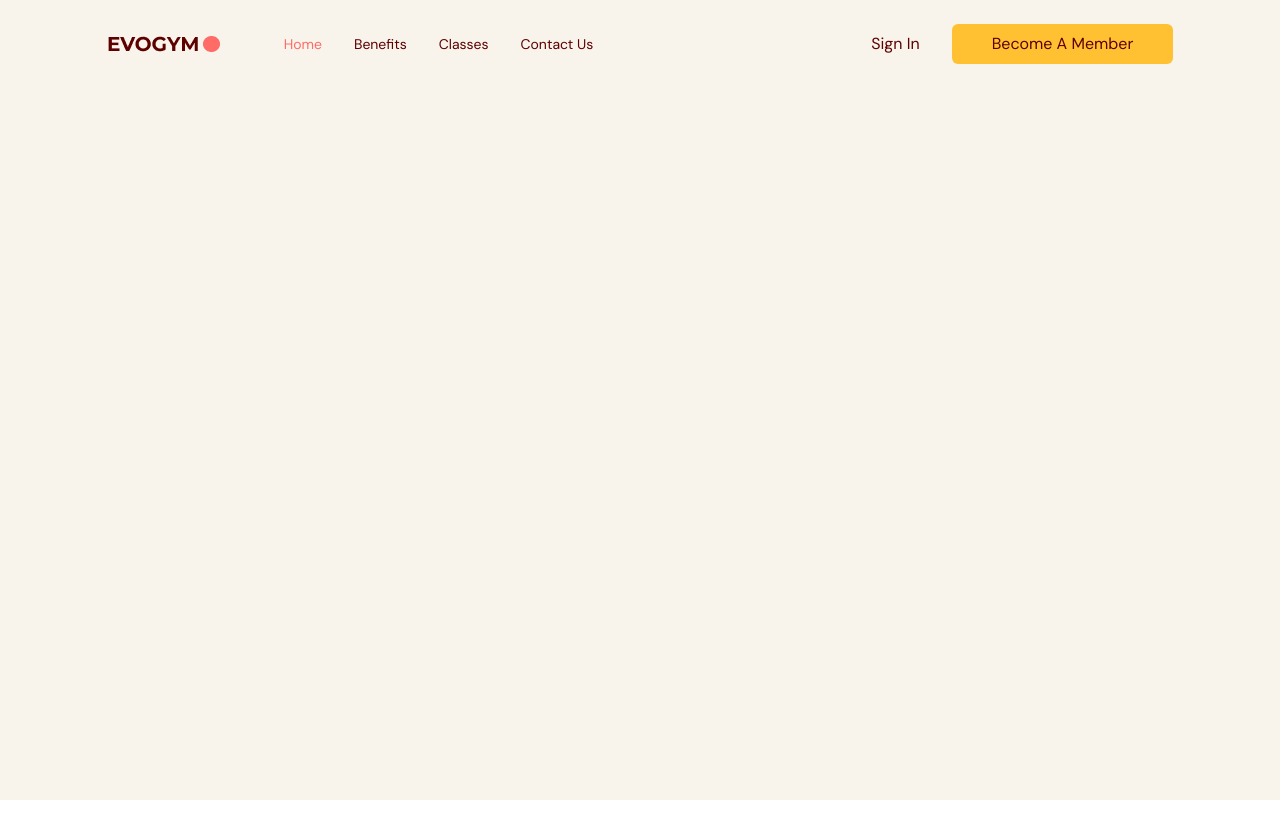
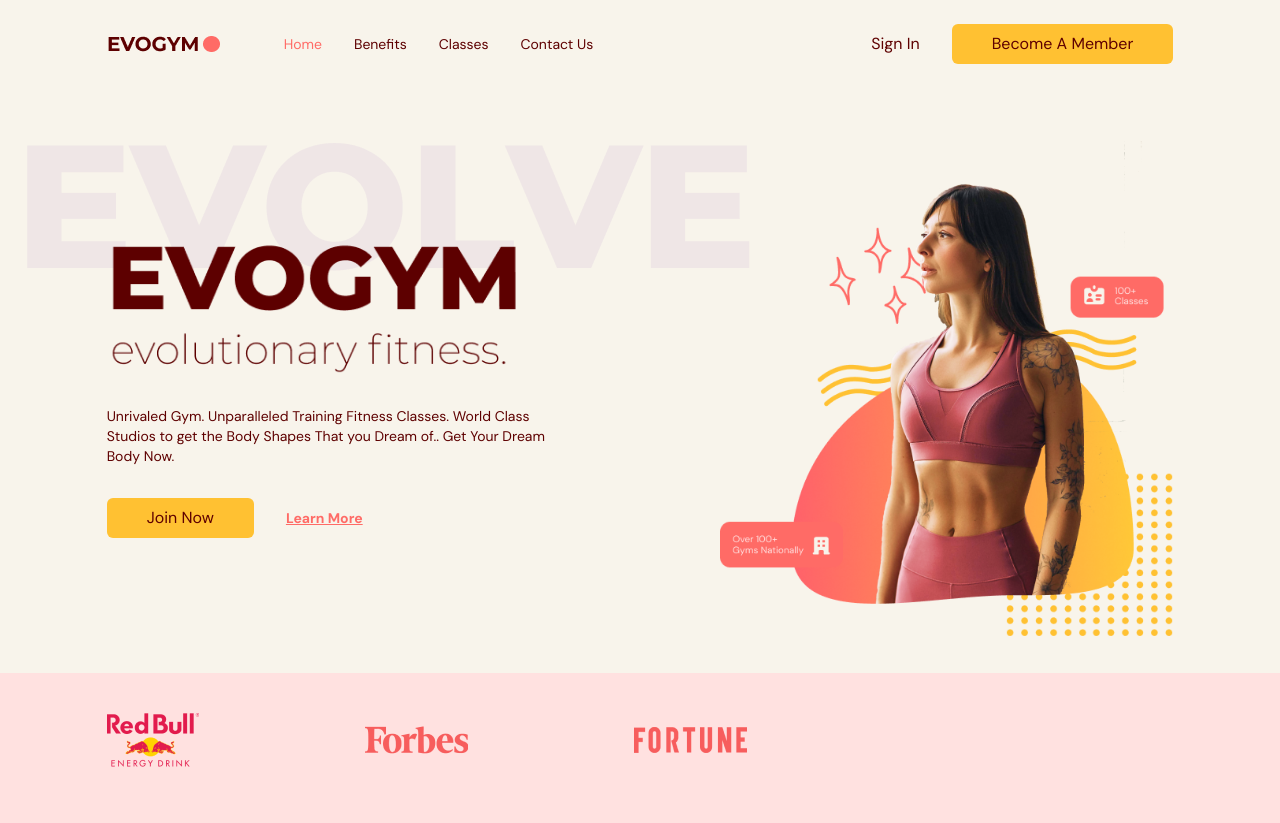
Before and after one commit to markgmz92/gym-typescript, a React (Vite) app: page / in a window 1280 px wide. Before the commit the page ends 800 px from the top, so only its background shows below. Built offline with nearby package versions, Linux system fonts and the light colour scheme.

Commit message:
Home page complete

```diff
--- a/src/App.tsx
+++ b/src/App.tsx
@@ -1,4 +1,5 @@
 import Navbar from "@/scenes/navbar/index.tsx";
+import Home from "@/scenes/home";
 import { useEffect, useState } from "react";
 import { SelectedPage } from "@/shared/types";
 
@@ -29,6 +30,7 @@
         selectedPage={selectedPage}
         setSelectedPage={setSelectedPage}
       />
+      <Home setSelectedPage={setSelectedPage} />
     </div>
   );
 }
--- /dev/null
+++ b/src/scenes/home/index.tsx
@@ -0,0 +1,103 @@
+import { SelectedPage } from "@/shared/types";
+import useMediaQuery from "@/hooks/useMediaQuery";
+import ActionButton from "@/shared/ActionButton";
+import HomePageText from "@/assets/HomePageText.png";
+import HomePageGraphic from "@/assets/HomePageGraphic.png";
+import SponsorRedBull from "@/assets/SponsorRedBull.png";
+import SponsorForbes from "@/assets/SponsorForbes.png";
+import SponsorFortune from "@/assets/SponsorFortune.png";
+import AnchorLink from "react-anchor-link-smooth-scroll";
+import { motion } from "framer-motion";
+
+type Props = {
+  setSelectedPage: (value: SelectedPage) => void;
+};
+
+const Home = ({ setSelectedPage }: Props) => {
+  const isAboveMediumScreens = useMediaQuery("(min-width: 1060px)");
+
+  return (
+    <section id="home" className="gap-16 bg-gray-20 py-10 md:h-full md:pb-0">
+      {/* IMAGE AND MAIN HEADER */}
+      <motion.div
+        className="mx-auto w-5/6 items-center justify-center md:flex md:h-5/6"
+        onViewportEnter={() => setSelectedPage(SelectedPage.Home)}
+      >
+        {/* MAIN HEADER */}
+        <div className="z-10 mt-32 md:basis-3/5">
+          {/* HEADINGS */}
+          <motion.div
+            className="md:-mt-20"
+            initial="hidden"
+            whileInView="visible"
+            viewport={{ once: true, amount: 0.5 }}
+            transition={{ duration: 0.5 }}
+            variants={{
+              hidden: { opacity: 0, x: -50 },
+              visible: { opacity: 1, x: 0 },
+            }}
+          >
+            <div className="relative">
+              <div className="before:absolute before:-left-20 before:-top-20 before:z-[-1] md:before:content-evolvetext">
+                <img alt="home-page-text" src={HomePageText} />
+              </div>
+            </div>
+
+            <p className="mt-8 text-sm">
+              Unrivaled Gym. Unparalleled Training Fitness Classes. World Class
+              Studios to get the Body Shapes That you Dream of.. Get Your Dream
+              Body Now.
+            </p>
+          </motion.div>
+
+          {/* ACTIONS */}
+          <motion.div
+            className="mt-8 flex items-center gap-8"
+            initial="hidden"
+            whileInView="visible"
+            viewport={{ once: true, amount: 0.5 }}
+            transition={{ delay: 0.2, duration: 0.5 }}
+            variants={{
+              hidden: { opacity: 0, x: -50 },
+              visible: { opacity: 1, x: 0 },
+            }}
+          >
+            <ActionButton setSelectedPage={setSelectedPage}>
+              Join Now
+            </ActionButton>
+            <AnchorLink
+              className="text-sm font-bold text-primary-500 underline hover:text-secondary-500"
+              onClick={() => setSelectedPage(SelectedPage.ContactUs)}
+              href={`#${SelectedPage.ContactUs}`}
+            >
+              <p>Learn More</p>
+            </AnchorLink>
+          </motion.div>
+        </div>
+
+        {/* IMAGE */}
+        <div
+          className="flex basis-3/5 justify-center md:z-10
+            md:ml-40 md:mt-16 md:justify-items-end"
+        >
+          <img alt="home-pageGraphic" src={HomePageGraphic} />
+        </div>
+      </motion.div>
+
+      {/* SPONSORS */}
+      {isAboveMediumScreens && (
+        <div className="h-[150px] w-full bg-primary-100 py-10">
+          <div className="mx-auto w-5/6">
+            <div className="flex w-3/5 items-center justify-between gap-8">
+              <img alt="redbull-sponsor" src={SponsorRedBull} />
+              <img alt="forbes-sponsor" src={SponsorForbes} />
+              <img alt="fortune-sponsor" src={SponsorFortune} />
+            </div>
+          </div>
+        </div>
+      )}
+    </section>
+  );
+};
+
+export default Home;
```
